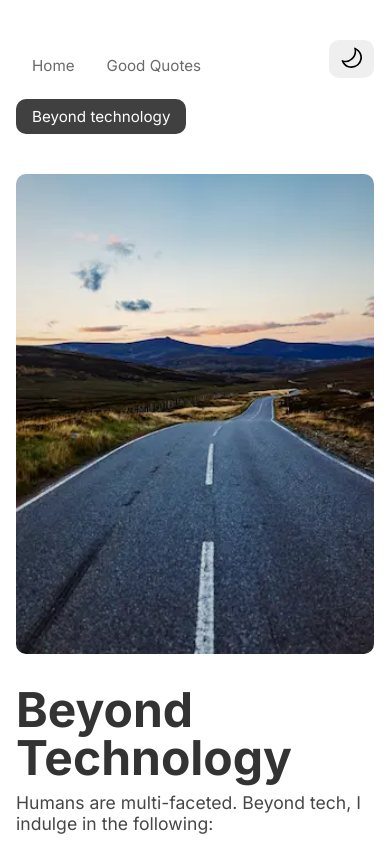
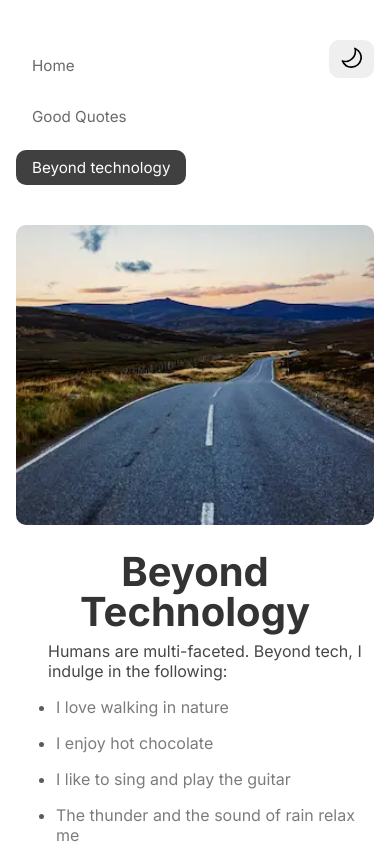
Before and after one commit to Dr-Phi/astro-one-personal, an Astro site: page /beyond-tech in a window 390 px wide. Shown: the top 848 px of the page. Built offline with nearby package versions, Linux system fonts and the light colour scheme; Astro itself is replaced by a stand-in of ours.

Commit message:
adding some responsiveness to the navbar & blog layout

```diff
--- a/src/components/NavigationBar.astro
+++ b/src/components/NavigationBar.astro
@@ -19,6 +19,11 @@ import ThemeToggler from "./ThemeToggler.astro";
 </nav>
 
 <style>
+  @media (max-width: 570px) {
+    ul {
+      flex-direction: column;
+    }
+  }
   nav {
     display: flex;
     align-items: flex-start;
--- a/src/layouts/Blog.astro
+++ b/src/layouts/Blog.astro
@@ -20,10 +20,28 @@ const { poster, title, subtitle } = Astro.props.frontmatter;
   </figure>
   <h1>{title}</h1>
   <h2>{subtitle}</h2>
+
   <slot />
 </Main>
 
 <style>
+  @media (max-width: 602px) {
+    .figure {
+      max-height: 300px;
+    }
+    h1 {
+      font-size: 2.5rem;
+      text-align: center;
+      margin-bottom: 2rem;
+    }
+    h2 {
+      font-size: 1rem;
+      margin-left: 2rem;
+    }
+    h1 + h2 {
+      margin-bottom: 1rem !important;
+    }
+  }
   h1 + h2 {
     margin-bottom: 3rem;
   }
```
